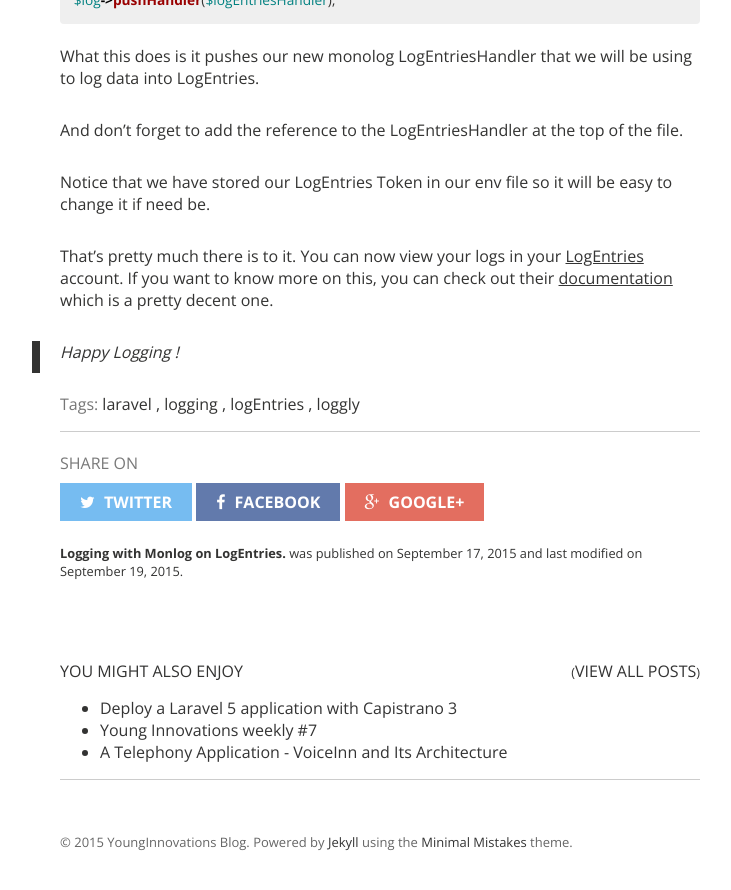
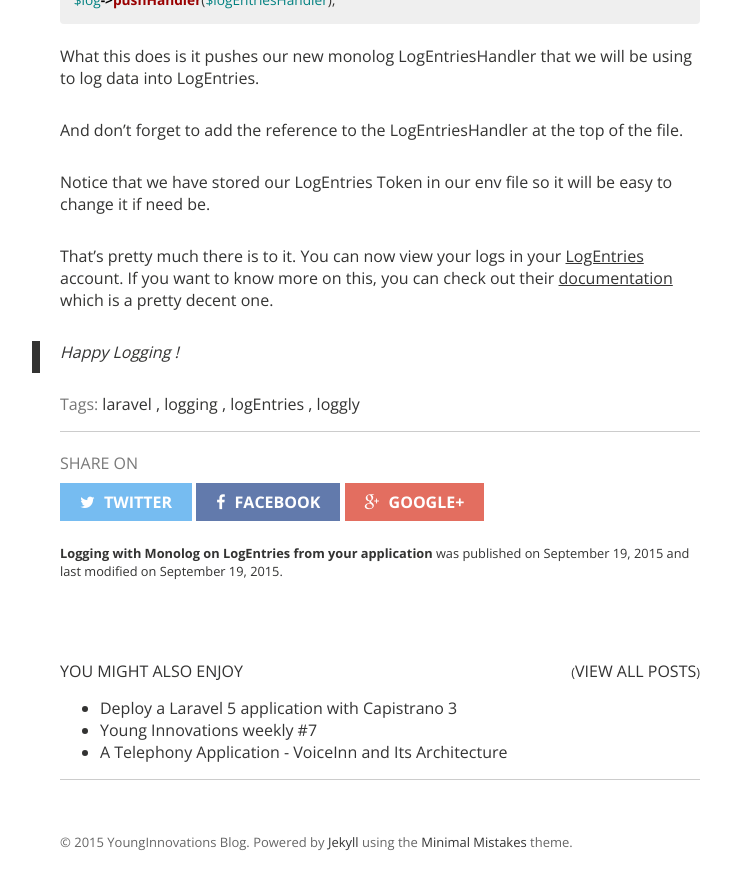
Before and after one commit to younginnovations/blog.yipl.com.np, a Jekyll site: the page built from _posts/2015-09-19-logging-with-Monolog-into-logentries.md, in a window 1280 px wide and 900 px high, scrolled down 2720 px. Shown: the top 890 px of the window, without its empty margins (260-991 px from the left). Built offline with Jekyll 4.4.1, drawn with Linux system fonts in a browser that asks for light colours; nearby versions of some CDN libraries; some of the changed text lies outside the part shown.

Commit message:
Changed the logging post by Sachit

```diff
--- a/_posts/2015-09-17-logging-with-Monolog-into-logentries.md
+++ b/_posts/2015-09-19-logging-with-Monolog-into-logentries.md
@@ -1,6 +1,6 @@
 ---
 layout: post
-title: "Logging with Monlog on LogEntries."
+title: "Logging with Monolog on LogEntries from your application"
 author: sachit
 modified: 2015-09-19
 tags: [ laravel, logging, logEntries, loggly ]
@@ -9,6 +9,8 @@
 I am currently working on a [Laravel](http://laravel.com/) project which has taught me a lot of new things and among those that I have learnt, I'll be shedding a little light on [Logging](https://en.wikipedia.org/wiki/Logfile), [the importance of it](http://geshan.com.np/blog/2015/08/importance-of-logging-in-your-applications/) and how and where to log.
 
 ![LogEntries](/images/LogEntriesVsLoggly/logEntries-logo.jpeg) ![Loggly](/images/LogEntriesVsLoggly/Loggly-logo.png)
+
+<!--more-->
 
 We have been using [LogEntries](https://logentries.com/) for our project and its really cool. My colleagues, on the other hand use [Loggly](https://www.loggly.com/) which is cool too. I have put up a small comparison between the two services below, which would help you choose between them.
 
@@ -79,7 +81,4 @@
 
 That's pretty much there is to it. You can now view your logs in your [LogEntries](https://logentries.com/) account. If you want to know more on this, you can check out their [documentation](https://logentries.com/doc/) which is a pretty decent one.
 
-<!--more-->
-
-
 > Happy Logging !
```
